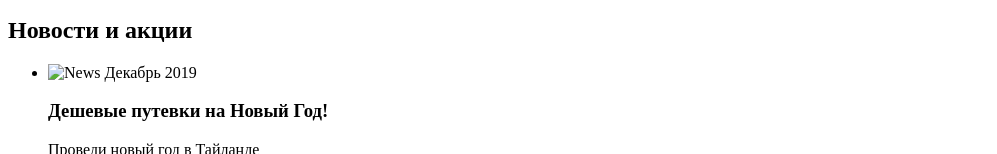
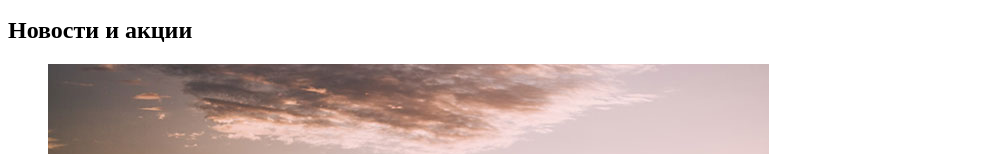
Before and after one commit to SofiaTuleneva/air-asia, a plain HTML site: page index.html in a window 1280 px wide. Shown: the part 905-1059 px from the top of the page, without its empty margins (0-997 px from the left). Drawn offline with Linux system fonts and the light colour scheme; the site is published under a folder, as on GitHub Pages, so addresses that start at the root find nothing.

Commit message:
Исправила путь к картинке

```diff
--- a/index.html
+++ b/index.html
@@ -127,7 +127,7 @@
                 </h2>
                 <ul class="news__list">
                     <li class="news__item">
-                        <img src="/images/news/plain.jpg" alt="News" class="news__img">
+                        <img src="images/news/plain.jpg" alt="News" class="news__img">
                         <time class="news__date">
                             Декабрь 2019
                         </time>
```
